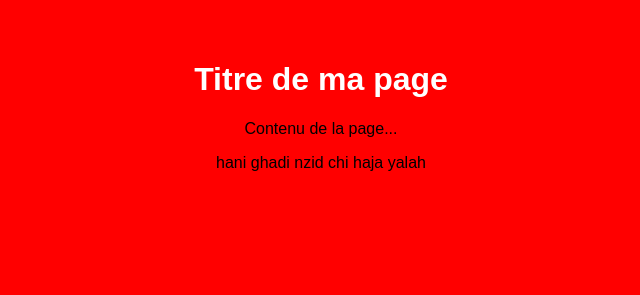
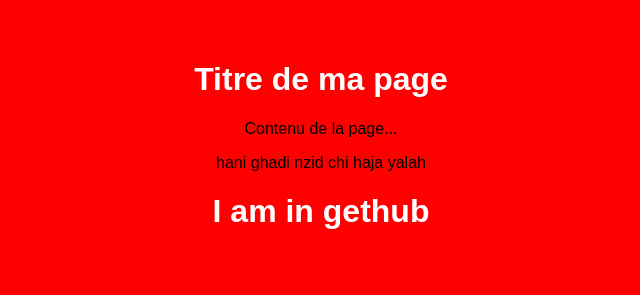
Before and after one commit to Aymane333/MyProject, a plain HTML site: page index.html in a window 1280 px wide. Shown: the whole page, without its empty margins (319-959 px from the left). Drawn offline with Linux system fonts and the light colour scheme.

Commit message:
Update index.html

```diff
--- a/index.html
+++ b/index.html
@@ -10,6 +10,7 @@
     <h1>Titre de ma page</h1>
     <p>Contenu de la page...</p>
     <p class="z"> hani ghadi nzid chi haja yalah </p>
+    <h1>I am in gethub</h1>
   </div>
 </body>
 </html>
```
